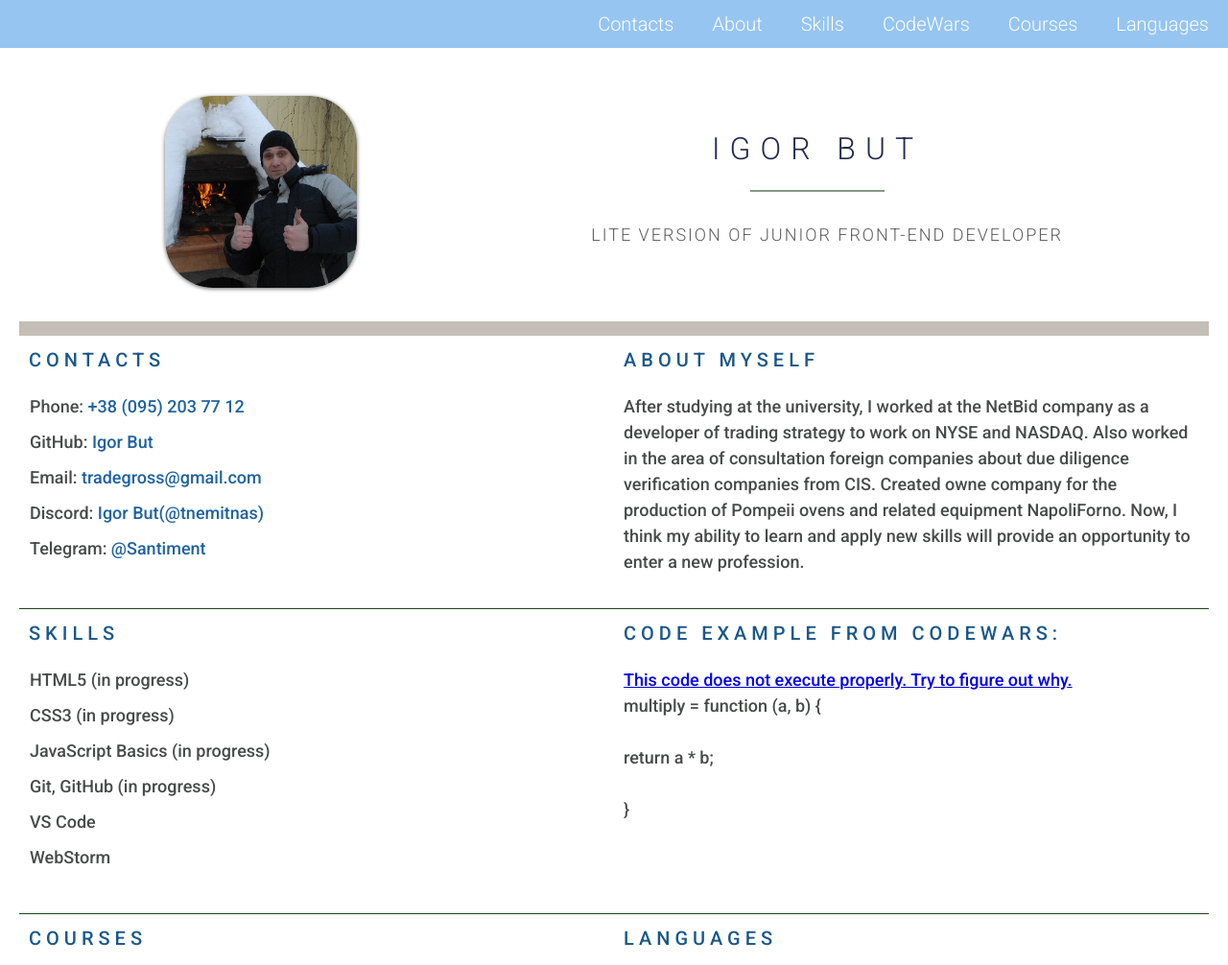
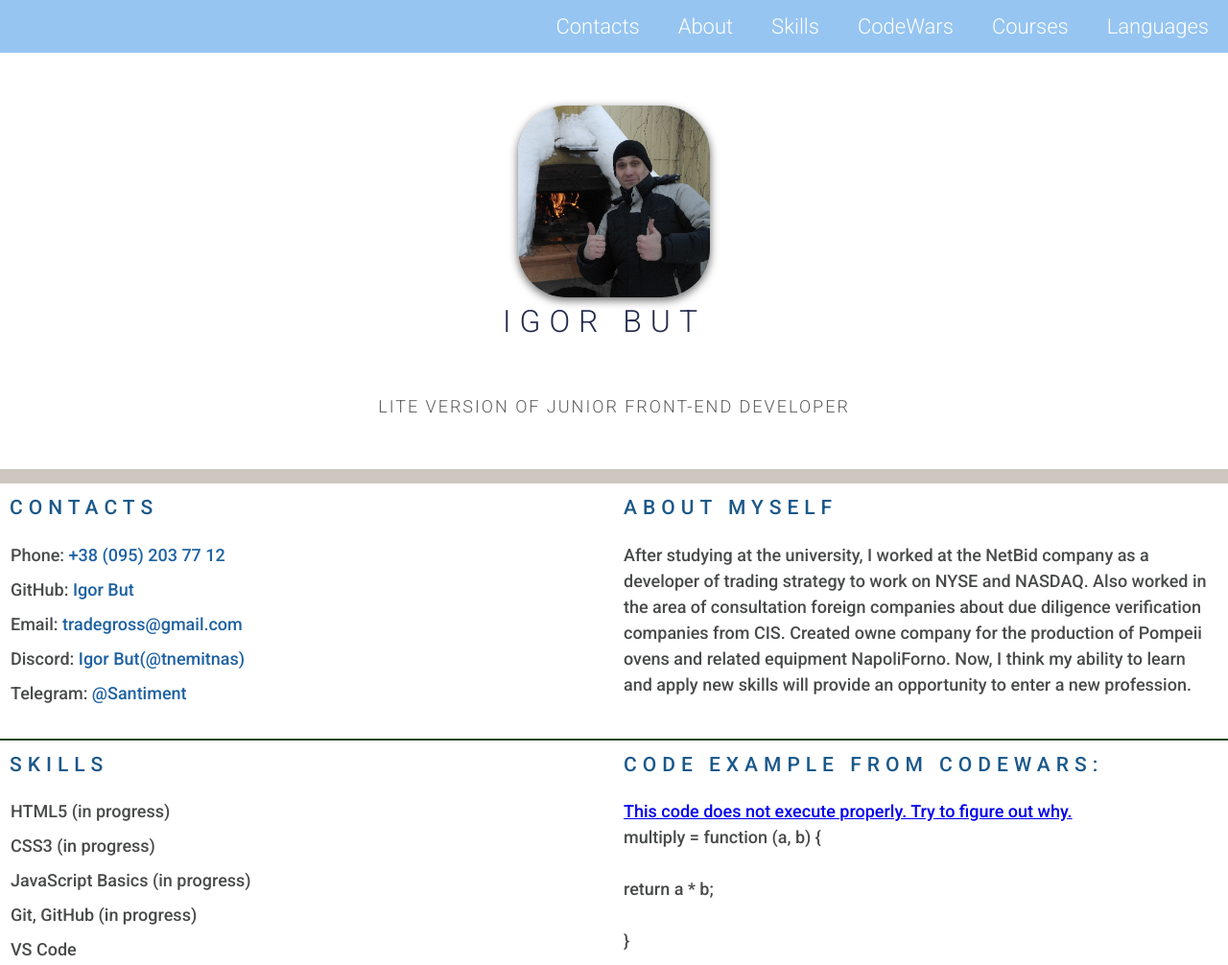
Before and after one commit to tnemitnas/rsschool-cv, a plain HTML site: page index.html in a window 1280 px wide. Shown: the top 1006 px of the page at 96% size. Drawn offline with Linux system fonts and the light colour scheme.

Commit message:
feat: update style.css file

```diff
--- a/css/style.css
+++ b/css/style.css
@@ -21,6 +21,10 @@
   color: #484b49;
 }
 
+header {
+  background: #96c5f1;
+}
+
 .container {
   max-width: 1440px;
   margin: 0 auto;
@@ -38,43 +42,10 @@
   position: relative;
   padding: 0 20px;
   text-decoration: none;
-    font-size: 20px;
+  font-size: 22px;
   font-weight: 300;
-    line-height: 50px;
-    transition: 0.3s;
+  line-height: 55px;
   color: #fff;
-  }
-
-  .nav-link::after {
-    content: "";
-    position: absolute;
-    left: 12px;
-    bottom: -5px;
-    width: calc(100% - 24px);
-    height: 2px;
-    background-color: #fff;
-    opacity: 0;
-    transition: 0.5s;
-  }
-
-  .nav-link:hover::after {
-    opacity: 1;
-    animation-name: slidein;
-    animation-duration: 1s;
-    animation-fill-mode: forwards;
-  }
-
-  @keyframes slidein {
-    from {
-      width: 0;
-    }
-    to {
-      width: calc(100% - 24px);
-    }
-  }
-
-  header {
-    background: #96c5f1;
 }
 
 main {
@@ -90,64 +61,78 @@
 .section {
   width: 50%;
   padding: 10px;
-    padding-bottom: 35px;
-    border-bottom: 1px solid #1d461a;
+  padding-bottom: 25px;
+  border-bottom: 2px solid #1d461a;
 }
 .section-courses,
 .section-languages {
   Width: 50%;
   padding: 10px;
-    padding-bottom: 35px;
+  padding-bottom: 25px;
   border-bottom: 0;
 }
 
 .section-title {
-    margin-bottom: 20px;
-    font-size: 20px;
+  margin-bottom: 19px;
+  font-size: 21px;
   font-weight: 400;
   text-transform: uppercase;
-    letter-spacing: 5px;
+  letter-spacing: 6px;
   color: #1a588a;
 }
 
 .section-profile {
   display: flex;
   justify-content: space-around;
+  border-bottom: 15px solid #cec7bf;
   width: 100%;
-    padding: 50px 30px 35px;
-    border-bottom: 15px solid #c4beb6;
+  padding: 55px 35px 40px;
 }
 
 .section-profile-title {
   display: flex;
+  justify-content: center;
   flex-direction: column;
-    justify-content: center;
-    align-content: center;
   text-align: center;
   text-transform: uppercase;
+  align-content: center;
 }
 
 .main-title {
   position: relative;
+  font-size: 32px;
+  font-weight: 300;
   padding: 0;
   margin-right: 20px;
   color: #232b4d;
-    font-size: 32px;
-    font-weight: 300;
-    letter-spacing: 10px;
+  letter-spacing: 9px;
   line-height: 50px;
-    white-space: 3px;
+  white-space: 4px;
 }
 
-  .main-title::after {
-    content: "";
-    position: absolute;
-    bottom: -20px;
-    left: 50%;
-    margin-left: -70px;
-    width: 140px;
-    height: 2px;
-    background-color: #829985;
+.section-item a {
+  text-decoration: none;
+  color: #1f62a1;
+  transition: color 0.5s;
+}
+
+.section-item a:hover {
+  color: #234d4a;
+}
+
+.section-profile {
+  flex-direction: column;
+  align-items: center;
+}
+
+.section-profile-photo {
+  width: 200px;
+  height: 200px;
+  object-fit: cover;
+  border-radius: 25%;
+  box-shadow: 0 3px 10px rgb(0, 0, 0, 0.6);
+  filter: grayscale(0.4) brightness(1.08);
+  transition: 0.3s;
 }
 
 .section-subtitle {
@@ -156,20 +141,6 @@
   line-height: 50px;
   font-weight: 300;
   letter-spacing: 2px;
-  }
-
-  .section-profile-photo {
-    width: 200px;
-    height: 200px;
-    object-fit: cover;
-    border-radius: 25%;
-    box-shadow: 0 1px 4px rgb(0, 0, 0, 0.6);
-    filter: grayscale(0.2) brightness(1.05);
-    transition: 0.3s;
-  }
-
-  .section-profile-logo:hover {
-    filter: none;
 }
 
 .section-list {
@@ -181,7 +152,7 @@
 .section-item {
   position: relative;
   margin: 0;
-    margin-bottom: 10px;
+  margin-bottom: 9px;
   padding: 0;
   padding-left: 1px;
 }
@@ -198,37 +169,3 @@
   color: rgb(59, 2, 216);
 
 }
-
-  @media (max-width: 1440px) {
-    .container {
-      padding: 0 20px;
-    }
-  }
-
-  @media (max-width: 768px) {
-    .section {
-      width: 100%;
-    }
-
-    .section-profile {
-      flex-direction: column;
-      align-items: center;
-    }
-
-  }
-  @media (max-width: 410px) {
-    .main-title {
-      font-size: 24px;
-      letter-spacing: 4px;
-    }
-  }
-
-  .section-item a {
-    text-decoration: none;
-    color: #1f62a1;
-    transition: color 0.5s;
-  }
-
-  .section-item a:hover {
-    color: #234d4a;
-  }
```
Lines whose indentation alone changed are shown as unchanged.
